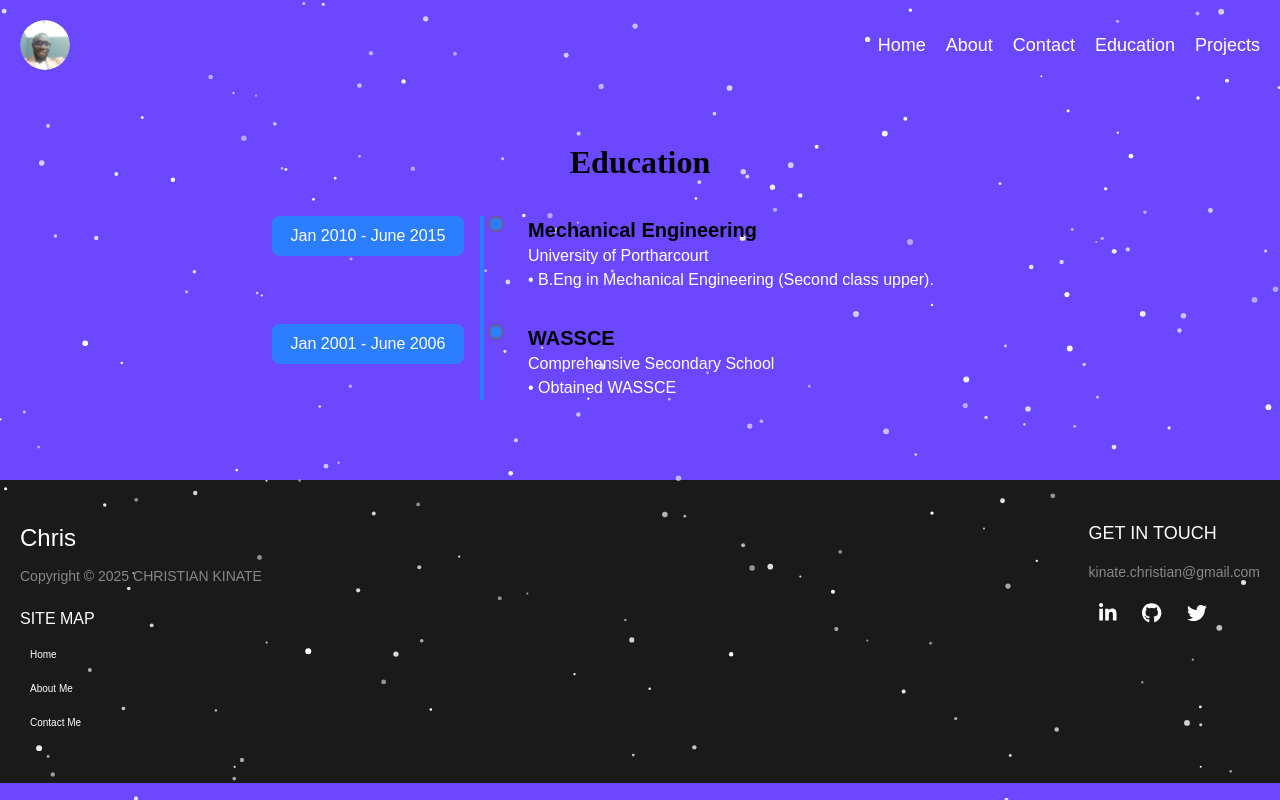
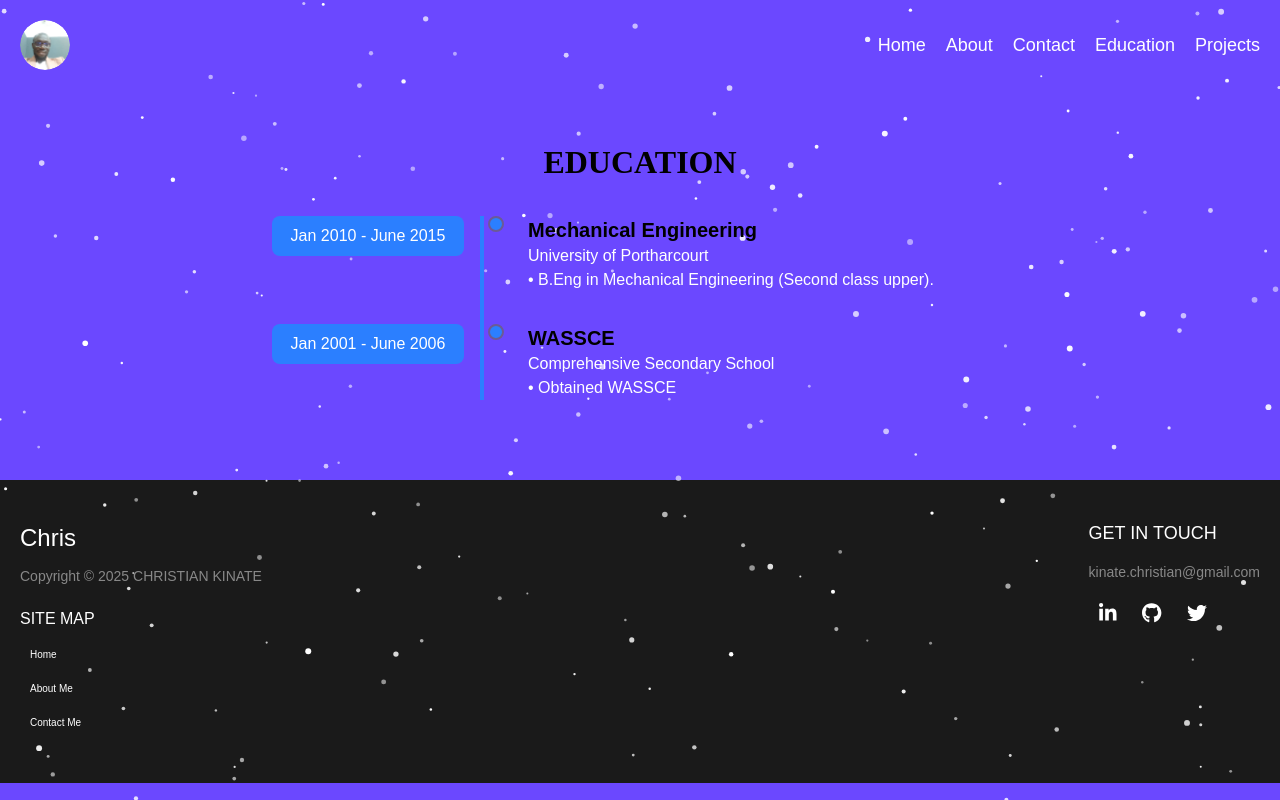
Before and after one commit to ckinate/Chrisprofile, a React (Vite) app: page /education in a window 1280 px wide. Built offline with nearby package versions, Linux system fonts and the light colour scheme.

Commit message:
ChangesOnEducation

```diff
--- a/index.html
+++ b/index.html
@@ -5,7 +5,7 @@
     <meta charset="UTF-8" />
     <link rel="icon" type="image/svg+xml" href="/christianLogo.svg" />
     <meta name="viewport" content="width=device-width, initial-scale=1.0" />
-    <title>Christian </title>
+    <title>Christian Kinate </title>
   </head>
 
   <body>
--- a/src/pages/Education.tsx
+++ b/src/pages/Education.tsx
@@ -23,7 +23,7 @@ export default function Education() {
       ];
   return (
     <div className="max-w-3xl mx-auto py-12 px-4">
-          <h1 className="education-text">Education</h1>
+          <h1 className="education-text">EDUCATION</h1>
           <div className="relative">
             <div className="absolute left-[208px] top-0 h-full w-1 bg-blue-500 hidden md:block"></div>
             {education.map((edu, index) => (
```
